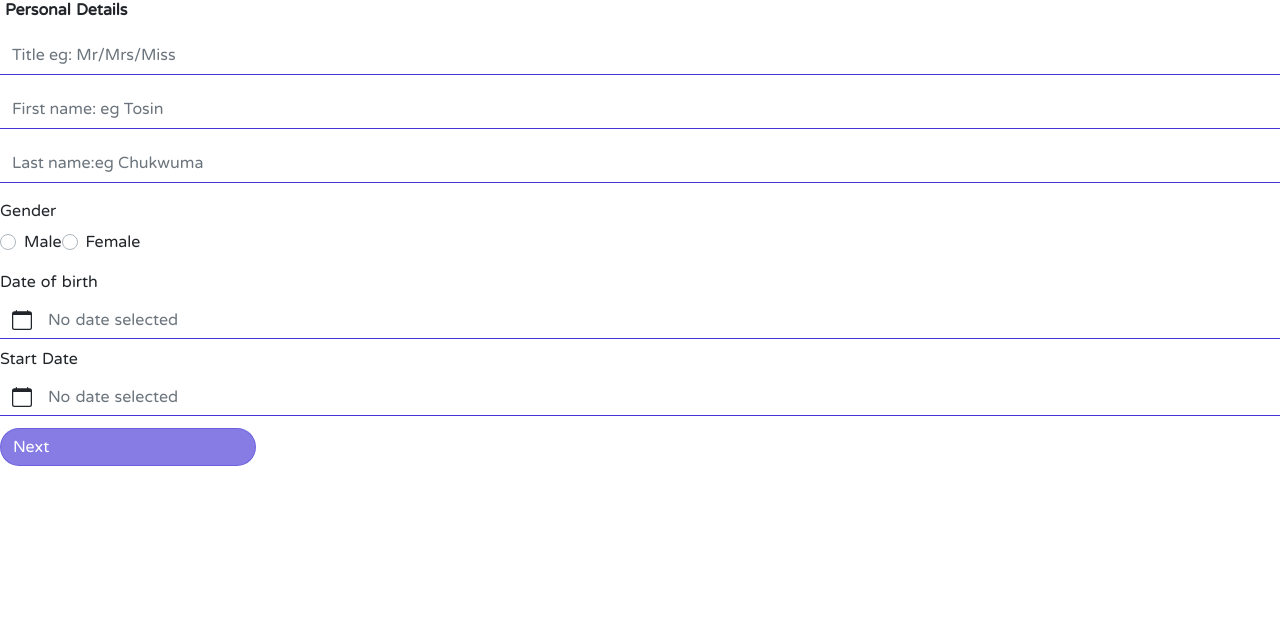
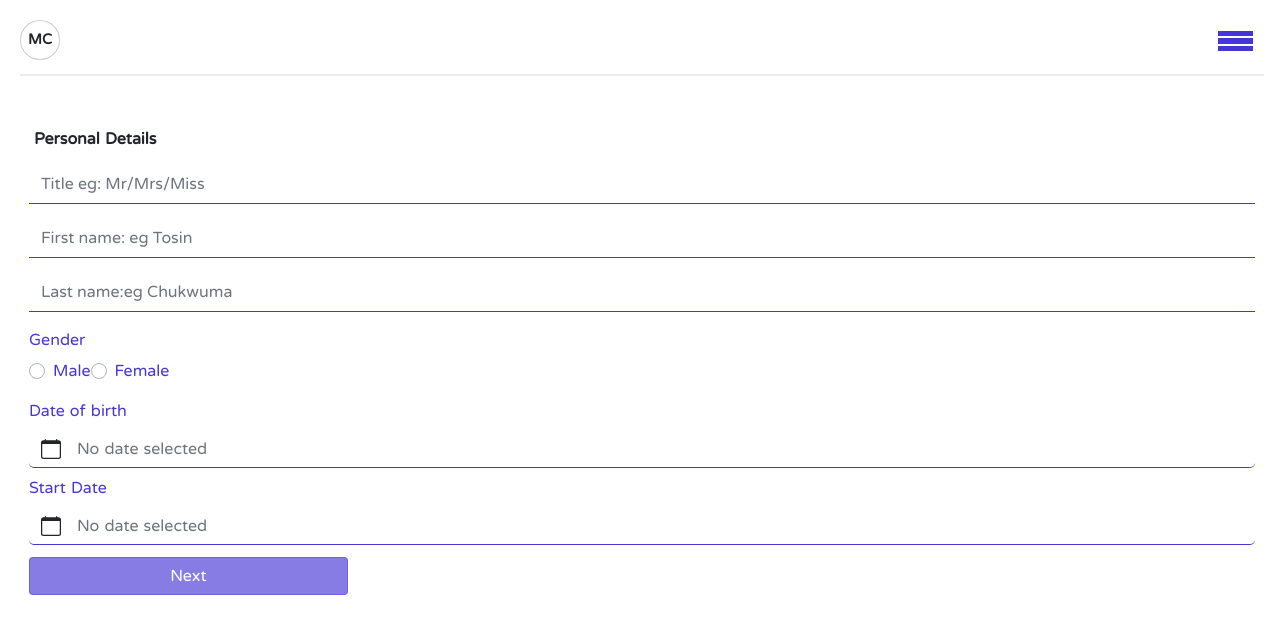
Before and after one commit to ondfavourmachine/AgentOfMerchantClan, a Nuxt app: page /settings/personalinfo in a window 1280 px wide. Shown: the top 634 px of the page. Built offline with nearby package versions, Linux system fonts and the light colour scheme.

Commit message:
bank details almost done, personal details in progress

```diff
--- a/pages/index.vue
+++ b/pages/index.vue
@@ -39,10 +39,6 @@ interface Bank {
   bank_name: string;
 }
 export default Vue.extend({
-  created() {
-    this.$store.dispatch("fetchAllBanks");
-    this.$store.dispatch("fetchAllStates");
-  },
   components: {},
 
   computed: {
--- a/pages/login.vue
+++ b/pages/login.vue
@@ -106,7 +106,7 @@ export default Vue.extend({
 
         this.$store.dispatch("setApiCallState", false);
         this.$store.dispatch("setLoggedInUser", user);
-        console.log(this.user);
+
         this.$store.dispatch("setToken", token);
         this.$router.push("/dashboard");
       } catch (error) {
@@ -158,6 +158,6 @@ button.join-us {
 
 .btn-primary.disabled,
 .btn-primary:disabled {
-  width: 30%;
+  width: 26%;
 }
 </style>
--- a/pages/settings/bankdetails.vue
+++ b/pages/settings/bankdetails.vue
@@ -1,20 +1,28 @@
 <template>
-  <div>
+  <!-- <p class="heading-title">Bank Account Details</p> -->
+
+  <div class="main-container">
+    <div class="parent">
+      <div class="child-one">
+        <div class="heading">
+          <Header />
+        </div>
+      </div>
+
+      <div class="child-two">
         <p class="heading-title">Bank Account Details</p>
         <b-form>
-      <!-- Bank Name -->
           <b-form-group>
-        <b-form-select v-model="bank_name">
-          <b-form-select-option selected value>Please select your bank</b-form-select-option>
+            <b-form-select @change="modify($event)" v-model="bank_name">
+              <b-form-select-option selected value></b-form-select-option>
               <b-form-select-option
                 v-for="nigerianBank in computedBanks"
-            :key="nigerianBank.bank_id"
-            :value="nigerianBank.bank_name"
-          >{{ nigerianBank.bank_name }}</b-form-select-option>
+                :key="nigerianBank.id"
+                :value="nigerianBank.bank_code"
+              >{{ nigerianBank.name }}</b-form-select-option>
             </b-form-select>
           </b-form-group>
 
-      <!-- account number -->
           <b-form-group class="spinnerParent" id="input-group-5" label-for="input-5">
             <div v-if="fetching" class="text-right spinner">
               <b-spinner label="Spinning"></b-spinner>
@@ -28,7 +36,6 @@
             ></b-form-input>
           </b-form-group>
 
-      <!-- branch name -->
           <b-form-group id="input-group-5" label-for="input-5">
             <b-form-input
               id="input-5"
@@ -37,8 +44,6 @@
               placeholder="Bank branch: eg Victoria Island"
             ></b-form-input>
           </b-form-group>
-
-      <!-- account name -->
 
           <b-form-group id="input-group-5" label-for="input-5">
             <b-form-input
@@ -58,23 +63,30 @@
             type="button"
             variant="primary"
           >
-        Next
-        <span
-          :class="!bank_name || !account_number || !account_name || !bank_branch ? '': 'btn-child'"
-        ></span>
+            Submit
+            <!-- <span
+              :class="!bank_name || !account_number || !account_name || !bank_branch ? '': 'join-us'"
+            ></span>-->
           </b-button>
         </b-form>
+      </div>
+    </div>
+    <Spinner v-if="myApiCall" />
   </div>
 </template>
 
 <script lang="ts">
 import Vue from "vue";
 import axios from "@nuxtjs/axios";
+
+import Header from "~/components/Header.vue";
+import Spinner from "~/components/Spinner.vue";
 import { mapState, mapActions } from "vuex";
 
 interface Bank {
-  bank_id: string;
-  bank_name: string;
+  id: string;
+  bank_code: string;
+  name: string;
 }
 
 interface BankDetailsData {
@@ -84,26 +96,36 @@ interface BankDetailsData {
   bank_branch: string;
   allBanks: Bank[];
   fetching: boolean;
+  bank_code: string;
 }
 
 export default Vue.extend({
+  components: {
+    Header,
+    Spinner
+  },
+
   data(): BankDetailsData {
     return {
-      bank_name: null,
+      bank_name: "Please select a bank",
       account_name: "",
       account_number: null,
       bank_branch: "",
       allBanks: [],
+      bank_code: "",
       fetching: false
     };
   },
 
   computed: {
     ...mapState({
-      banks: "NigerianBanks"
+      banks: "NigerianBanks",
+      currentUser: "user",
+      myApiCall: "apiCall"
     }),
     computedBanks(): Bank[] {
       this.allBanks = [...this.banks];
+      // console.log(this.allBanks);
       return this.allBanks;
     }
   },
@@ -112,6 +134,8 @@ export default Vue.extend({
     account_number(oldValue: string, newValue: string) {
       if (oldValue.length < 10) return;
       this.fetching = true;
+      this.confirmBankDetails();
+      // console.log(this.allBanks);
     }
   },
 
@@ -119,32 +143,65 @@ export default Vue.extend({
     ...mapActions({
       saveBankDetailsInStore: "setBankDetails"
     }),
+    modify(e: string) {
+      this.bank_code = e;
+    },
     async submitBankDetailsToStore(e: Event): Promise<any> {
-      console.log(e.target);
-      //   const {
-      //     bank_name,
-      //     account_name,
-      //     bank_branch,
-      //   } = this.$data;
-      //   await this.saveBankDetailsInStore({
-      //     bank_name,
-      //     account_name,
-      //     bank_branch,
-      //   });
-      //   this.$store.dispatch("setNextStage", "next-of-kin");
+      const {
+        account_name,
+        account_number,
+        bank_branch,
+        bank_name
+      } = this.$data;
+      const nameOfBank = this.allBanks.filter(
+        element => element.bank_code == (this.bank_name as string).trim()
+      );
+      await this.saveBankDetailsInStore({
+        bank_name: nameOfBank[0].name,
+        account_name,
+        account_number,
+        bank_branch
+      });
+
+      this.$store.dispatch("setApiCallState", true);
+
+      try {
+        let url =
+          "https://covidreliefbackend.covidrelief.com.ng/merchantclan/public/index.php/api/agent/settings";
+        const response = await fetch(url, {
+          body: JSON.stringify(this.currentUser),
+          method: "POST",
+          headers: {
+            Authorization: `Bearer ${this.$store.state.token}`
+          }
+        });
+
+        console.log(response);
+        this.$store.dispatch("setApiCallState", false);
+        this.$nuxt.$emit(
+          "SuccessNotification",
+          "Bank Details updated successfully"
+        );
+      } catch (error) {
+        this.$nuxt.$emit("GeneralError", "Could not update your Bank Details");
+        setTimeout(() => {
+          this.$nuxt.$emit("SwitchOffNotification");
+        }, 3000);
+      }
     },
     async sendStoreToFetchBankDetails() {
       // const response = await
     },
 
     async confirmBankDetails() {
-      let url = "https://mobile.creditclan.com/webapi/v1/banks";
+      try {
+        let url = "https://mobile.creditclan.com/webapi/v1/account/resolve";
         // "x-api-key": "z2BhpgFNUA99G8hZiFNv77mHDYcTlecgjybqDACv"
         let obj = {
           account_number: this.account_number,
-        bank_code: this.bank_name
+          bank_code: this.bank_code
         };
-      let response = await fetch(url, {
+        let response: any = await fetch(url, {
           body: JSON.stringify(obj),
           method: "POST",
           headers: {
@@ -154,13 +211,42 @@ export default Vue.extend({
 
         response = await response.json();
         this.fetching = false;
-      console.log(response);
+        if (response.hasOwnProperty("data")) {
+          this.account_name = response.data.account_name;
+        } else {
+          throw new Error("Account number not found!");
+        }
+      } catch (error) {
+        this.$nuxt.$emit("GeneralError", "Account number not found!");
+        setTimeout(() => {
+          this.$nuxt.$emit("SwitchOffNotification");
+        }, 3000);
+      }
     }
   }
 });
 </script>
 
 <style scoped>
+.parent {
+  grid-template-rows: 10vh 75vh 1vh;
+}
+
+div.child-two {
+  grid-row: 2/3;
+  padding: 12px;
+
+  align-items: center;
+  grid-gap: 5px;
+}
+div.child-two div,
+div.child-two fieldset {
+  color: rgba(20, 0, 204, 0.789);
+  border-radius: 5px;
+  padding: 2px;
+  max-width: 100%;
+}
+
 .spinnerParent {
   position: relative;
 }
@@ -170,4 +256,10 @@ export default Vue.extend({
   right: 0;
   top: 0;
 }
+
+.btn-primary,
+.btn-primary.disabled,
+.btn-primary:disabled {
+  width: 26%;
+}
 </style>
--- a/pages/settings/index.vue
+++ b/pages/settings/index.vue
@@ -70,6 +70,11 @@ export default Vue.extend({
   components: {
     Header,
     BIconArrowRight
+  },
+
+  created() {
+    this.$store.dispatch("fetchAllStates");
+    this.$store.dispatch("fetchAllBanks");
   }
 });
 </script>
--- a/pages/settings/personalinfo.vue
+++ b/pages/settings/personalinfo.vue
@@ -1,12 +1,12 @@
 <template>
-  <div>
+  <!-- <div>
     <p class="heading-title">Personal Details</p>
     <b-form>
-      <!-- title -->
+
       <b-form-group id="input-group-2" label-for="input-2">
         <b-form-input id="input-2" v-model="title" required placeholder="Title eg: Mr/Mrs/Miss"></b-form-input>
       </b-form-group>
-      <!-- first name -->
+
       <b-form-group id="input-group-1" label-for="input-1">
         <b-form-input
           id="input-1"
@@ -16,27 +16,26 @@
           placeholder="First name: eg Tosin"
         ></b-form-input>
       </b-form-group>
-      <!-- Last Name -->
+
       <b-form-group id="input-group-2" label-for="input-2">
         <b-form-input id="input-2" v-model="last_name" required placeholder="Last name:eg Chukwuma"></b-form-input>
       </b-form-group>
-      <!-- Gender -->
+
       <b-form-group label="Gender">
         <b-form-radio v-model="gender" name="some-radios-1" value="1">Male</b-form-radio>
         <b-form-radio v-model="gender" name="some-radios-2" value="2">Female</b-form-radio>
       </b-form-group>
-      <!--  Date of Birth -->
+
       <div>
         <label for="example-datepicker">Date of birth</label>
         <b-form-datepicker id="example-datepicker" v-model="date_of_birth" class="mb-2"></b-form-datepicker>
-        <!-- <p>Value: '{{ dateOfBirth }}'</p> -->
+
       </div>
 
-      <!-- Start Date -->
       <div>
         <label for="example-datepicker-1">Start Date</label>
         <b-form-datepicker id="example-datepicker-1" v-model="start_date" class="mb-2"></b-form-datepicker>
-        <!-- <p>Value: '{{ startDate }}'</p> -->
+
       </div>
 
       <b-button
@@ -54,11 +53,79 @@
         !$data.gender || !$data.title || !$data.start_date  ? '': 'btn-child'"
         ></span>
       </b-button>
-      <!-- <b-button type="reset" variant="danger">Reset</b-button> -->
+
     </b-form>
-    <!-- <b-card class="mt-3" header="Form Data Result">
-       <pre class="m-0">{{ form }}</pre>
-    </b-card>-->
+
+  </div>-->
+
+  <div class="main-container">
+    <div class="parent">
+      <div class="child-one">
+        <div class="heading">
+          <Header />
+        </div>
+      </div>
+
+      <div class="child-two">
+        <p class="heading-title">Personal Details</p>
+        <b-form>
+          <b-form-group id="input-group-2" label-for="input-2">
+            <b-form-input id="input-2" v-model="title" required placeholder="Title eg: Mr/Mrs/Miss"></b-form-input>
+          </b-form-group>
+
+          <b-form-group id="input-group-1" label-for="input-1">
+            <b-form-input
+              id="input-1"
+              v-model="first_name"
+              type="email"
+              required
+              placeholder="First name: eg Tosin"
+            ></b-form-input>
+          </b-form-group>
+
+          <b-form-group id="input-group-2" label-for="input-2">
+            <b-form-input
+              id="input-2"
+              v-model="last_name"
+              required
+              placeholder="Last name:eg Chukwuma"
+            ></b-form-input>
+          </b-form-group>
+
+          <b-form-group label="Gender">
+            <b-form-radio v-model="gender" name="some-radios-1" value="1">Male</b-form-radio>
+            <b-form-radio v-model="gender" name="some-radios-2" value="2">Female</b-form-radio>
+          </b-form-group>
+
+          <div>
+            <label for="example-datepicker">Date of birth</label>
+            <b-form-datepicker id="example-datepicker" v-model="date_of_birth" class="mb-2"></b-form-datepicker>
+          </div>
+
+          <div>
+            <label for="example-datepicker-1">Start Date</label>
+            <b-form-datepicker id="example-datepicker-1" v-model="start_date" class="mb-2"></b-form-datepicker>
+          </div>
+
+          <b-button
+            class="mt-1"
+            :disabled="!$data.date_of_birth || !$data.first_name || !$data.last_name || !$data.gender || !$data.title || !$data.start_date "
+            @click="handleSubmitOfPersonalInfo"
+            type="button"
+            variant="primary"
+          >
+            Next
+            <span
+              :class="!$data.date_of_birth
+        || !$data.first_name ||
+        !$data.last_name ||
+        !$data.gender || !$data.title || !$data.start_date  ? '': 'btn-child'"
+            ></span>
+          </b-button>
+        </b-form>
+      </div>
+    </div>
+    <Spinner v-if="apiCall" />
   </div>
 </template>
 
@@ -67,7 +134,9 @@
 
 <script lang="ts">
 import Vue from "vue";
-import { mapActions } from "vuex";
+import { mapActions, mapState } from "vuex";
+import Header from "~/components/Header.vue";
+import Spinner from "~/components/Spinner.vue";
 
 interface PersonalData {
   first_name: string;
@@ -79,6 +148,10 @@ interface PersonalData {
 }
 
 export default Vue.extend({
+  components: {
+    Header,
+    Spinner
+  },
   data(): PersonalData {
     return {
       first_name: "",
@@ -88,6 +161,9 @@ export default Vue.extend({
       date_of_birth: "",
       start_date: ""
     };
+  },
+  computed: {
+    ...mapState(["apiCall"])
   },
 
   methods: {
@@ -119,17 +195,30 @@ export default Vue.extend({
 </script>
 
 <style>
+.parent {
+  grid-template-rows: 10vh 75vh 1vh;
+}
+
+div.child-two {
+  grid-row: 2/3;
+  padding: 12px;
+
+  align-items: center;
+  grid-gap: 5px;
+}
+div.child-two div,
+div.child-two fieldset {
+  color: rgba(20, 0, 204, 0.789);
+  border-radius: 5px;
+  max-width: 100%;
+}
+
+.btn-primary,
+.btn-primary.disabled,
+.btn-primary:disabled {
+  width: 26%;
+}
 .custom-control {
   display: inline-block;
 }
-
-.btn-primary {
-  background-color: white;
-  color: rgba(20, 0, 204, 0.789);
-  text-align: left;
-  border-radius: 50px;
-  position: relative;
-  cursor: pointer;
-  transition: all 0.4s ease-in-out;
-}
 </style>
```
Also changed, not shown: layouts/default.vue (+31 -1 lines), store/index.ts (+16 -6 lines). Lines whose indentation alone changed are shown as unchanged.
